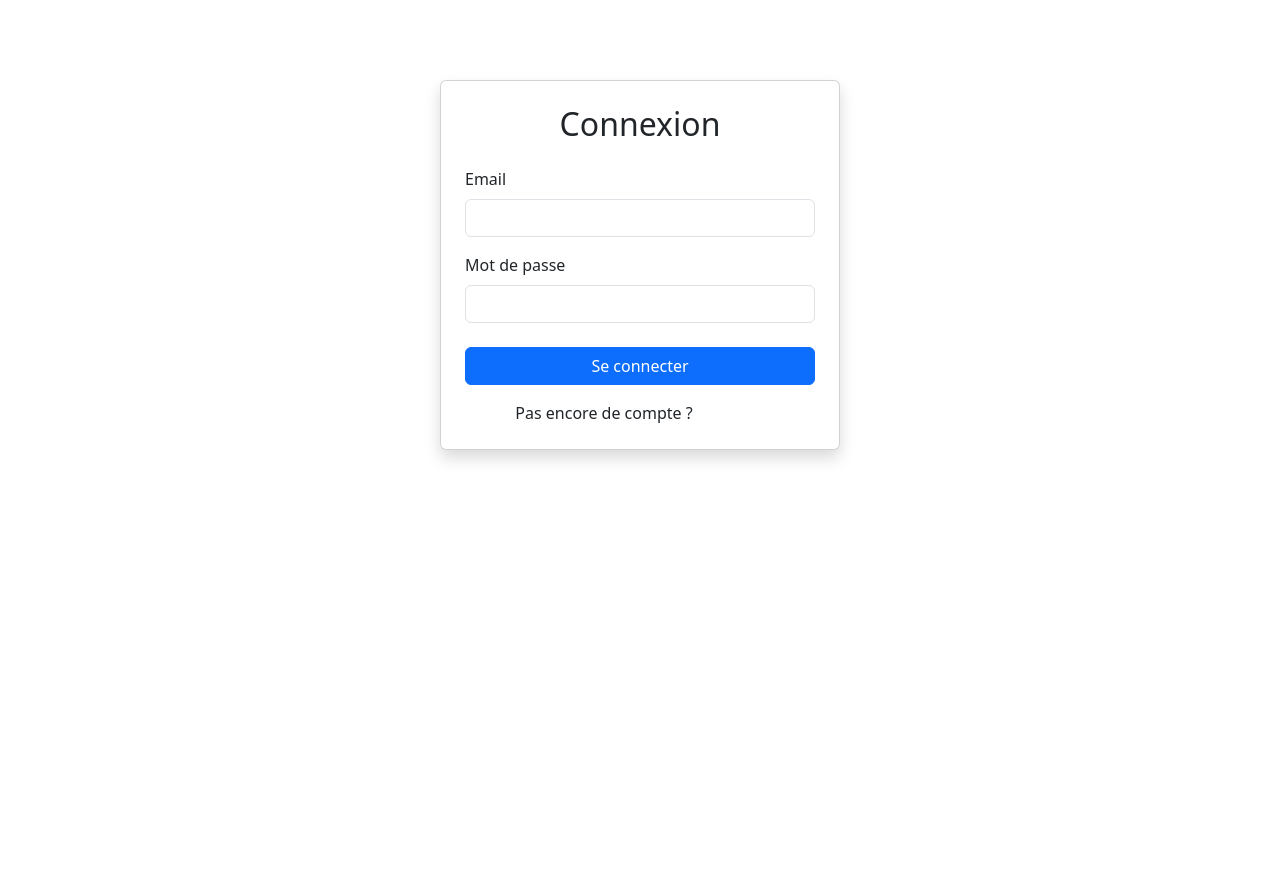
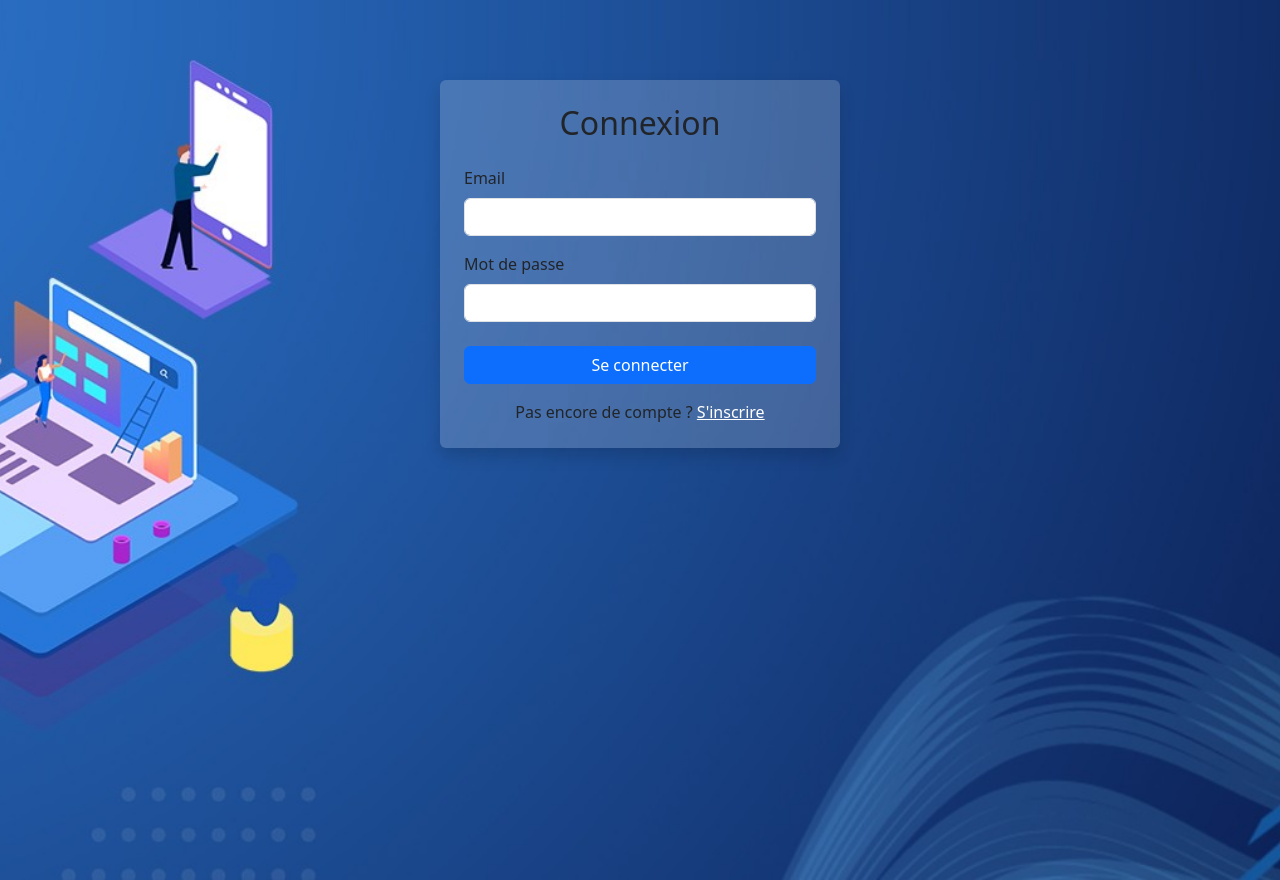
Before and after one commit to wahib-git/Support-Ticket-Management-Frontend, an Angular app: page /login in a window 1280 px wide. Before the commit the page ends 800 px from the top, so only its background shows below. Built offline with nearby package versions, Linux system fonts and the light colour scheme.

Commit message:
add background styling for authentication pages and manage class on login component lifecycle

```diff
--- a/src/app/features/auth/login/login.component.ts
+++ b/src/app/features/auth/login/login.component.ts
@@ -86,6 +86,7 @@
   ) {}
 
   ngOnInit(): void {
+    document.body.classList.add('auth-bg');
     this.loginForm = this.formBuilder.group({
       email: ['', [Validators.required, Validators.email]],
       password: ['', Validators.required]
@@ -123,4 +124,7 @@
         }
       });
   }
+  ngOnDestroy(): void {
+  document.body.classList.remove('auth-bg');
 }
+}
--- a/src/global_styles.css
+++ b/src/global_styles.css
@@ -19,7 +19,7 @@
 
 body {
   font-family: "Roboto", "Segoe UI", sans-serif;
-  background-color: #f4f7fa;
+  background-color: #67a3df !important;
   color: #333;
 }
 .auth-bg {
@@ -114,6 +114,14 @@
   background: #5c8ad4 !important;
   color: #fff;
   min-height: 100vh;
+  height: 100vh;
+  position: fixed;
+  top: 0;
+  left: 0;
+  width: 260px; /* adapte selon ta maquette */
+  z-index: 100;
+  display: flex;
+  flex-direction: column;
   border-right: 1px solid #1a2942;
 }
 
```
